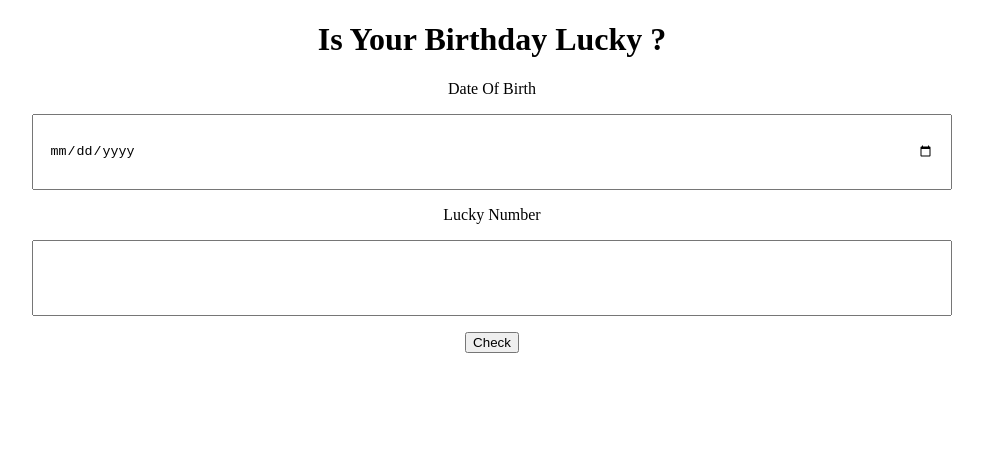
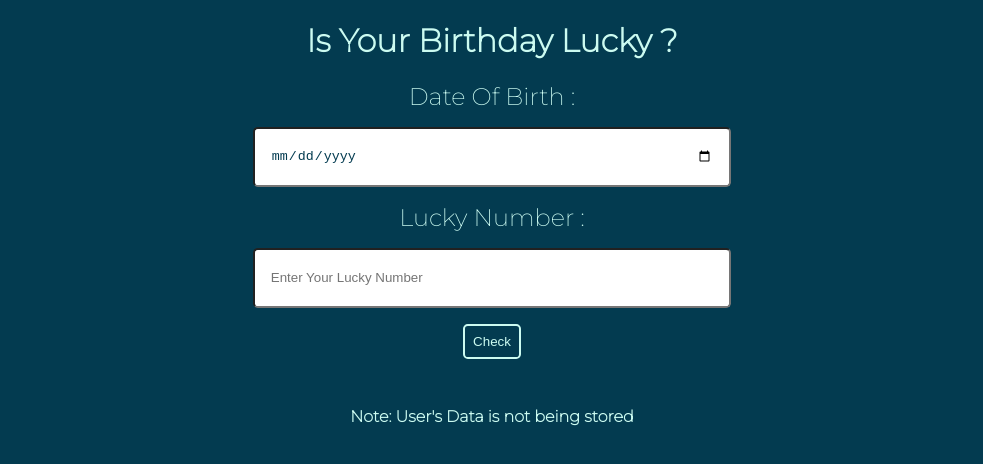
Before and after one commit to sainath7878/isYourBirthdayLucky, a plain HTML site: page index.html in a window 1280 px wide. Shown: the whole page, without its empty margins (148-1131 px from the left). Drawn offline with Linux system fonts and the light colour scheme.

Commit message:
style : added css

```diff
--- a/index.html
+++ b/index.html
@@ -11,15 +11,20 @@
     <div class="container">
         <h1>Is Your Birthday Lucky ?</h1>
 
-        <label for="dob">Date Of Birth</label>
+        <label for="dob">Date Of Birth : </label>
         <input type="date" id="dob" />
 
-        <label for="lucky-number">Lucky Number</label>
-        <input type="number" id="lucky-number">
+        <label for="lucky-number">Lucky Number :</label>
+        <input type="number" id="lucky-number" placeholder="Enter Your Lucky Number">
 
         <button class="btn-check">Check</button>
 
-        <div class="result"></div>
+        <div class="result">
+        </div>
+
+        <div class="note">
+            <p><strong>Note: User's Data is not being stored</strong></p>
+        </div>
     </div>
 </body>
 <script src="index.js"></script>
--- a/index.js
+++ b/index.js
@@ -14,10 +14,8 @@ function sum(date) {
     return sum;
 }
 
-btnCheck.addEventListener("click", function checkDateOfBirthIsLucky() {
-    if(luckyNumber.value === ""){
-        resultText.innerText = "Please Enter Your Lucky Number";
-    }else{
+function checkDateOfBirthIsLucky(){
+    if(dateOfBirth.value && Number(luckyNumber.value) > 0){
         var sumOfDigits = sum(dateOfBirth.value);
         if(sumOfDigits % Number(luckyNumber.value) === 0){
             resultText.innerText = "Your Date of Birth is  Lucky";
@@ -26,5 +24,9 @@ btnCheck.addEventListener("click", function checkDateOfBirthIsLucky() {
             resultText.innerText = "Oops! Your Date of Birth is Not Lucky";
         }
     }
+    else{
+        resultText.innerText = "Please fill both the fields";
+    }
+}
 
-})
+btnCheck.addEventListener("click", checkDateOfBirthIsLucky)
--- a/style.css
+++ b/style.css
@@ -1,17 +1,50 @@
-.container{
-    text-align: center;
+@import url('https://fonts.googleapis.com/css2?family=Montserrat:wght@200&display=swap');
+
+:root {
+    --primary-dark: #033b50;
+    --primary-light: #CCFBF1;
+}
+body{
+    background-color: var(--primary-dark);
+    color: var(--primary-light);
+    font-family: 'Montserrat', sans-serif;
 }
 
-label{
-    display: block;
+.container {
+    width:70%;
+    text-align: center;
+    margin: auto;
 }
 
-input{
-    width:70%;
-    margin:auto;
+label {
+    font-size: x-large;
+    display: block;
+
+}
+
+input {
+    width: 50%;
+    margin: auto;
     padding: 1rem;
-    height:5vh;
+    height:3vh;
     display: block;
     margin-top: 1rem;
     margin-bottom: 1rem;
+    color: var(--primary-dark);
+    border-radius: 0.3rem;
 }
+
+.btn-check{
+    padding: 0.5rem;
+    background-color: var(--primary-dark);
+    color: var(--primary-light);
+    border:2px solid var(--primary-light);
+    border-radius: 0.3rem;
+    cursor: pointer;
+}
+
+.result {
+    margin:1rem;
+    font-size: 1rem;
+    padding: 0.5rem;
+}
```
